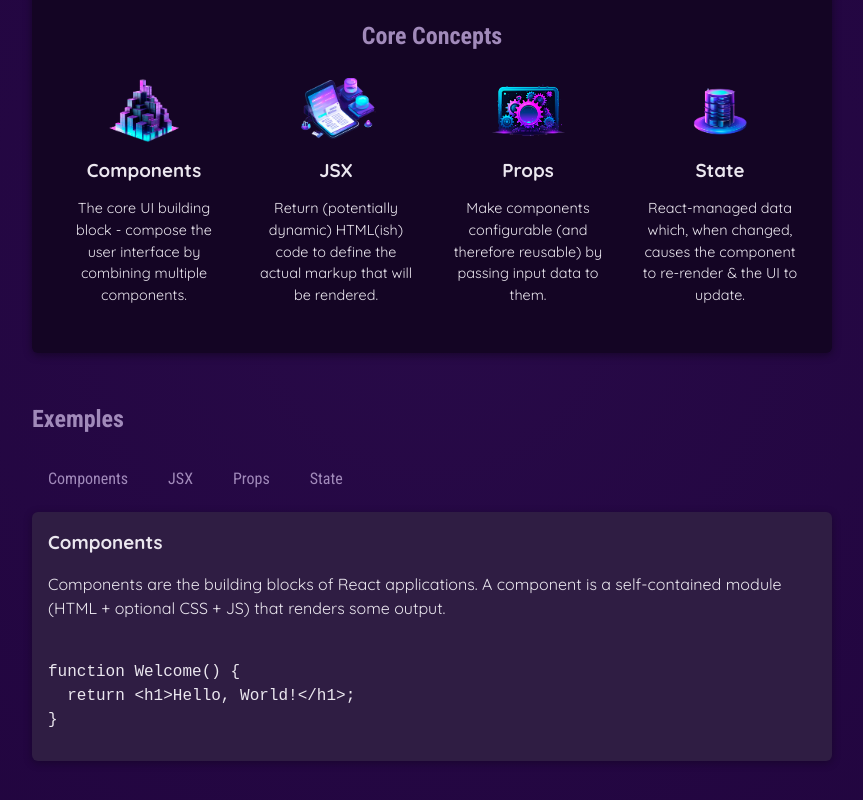
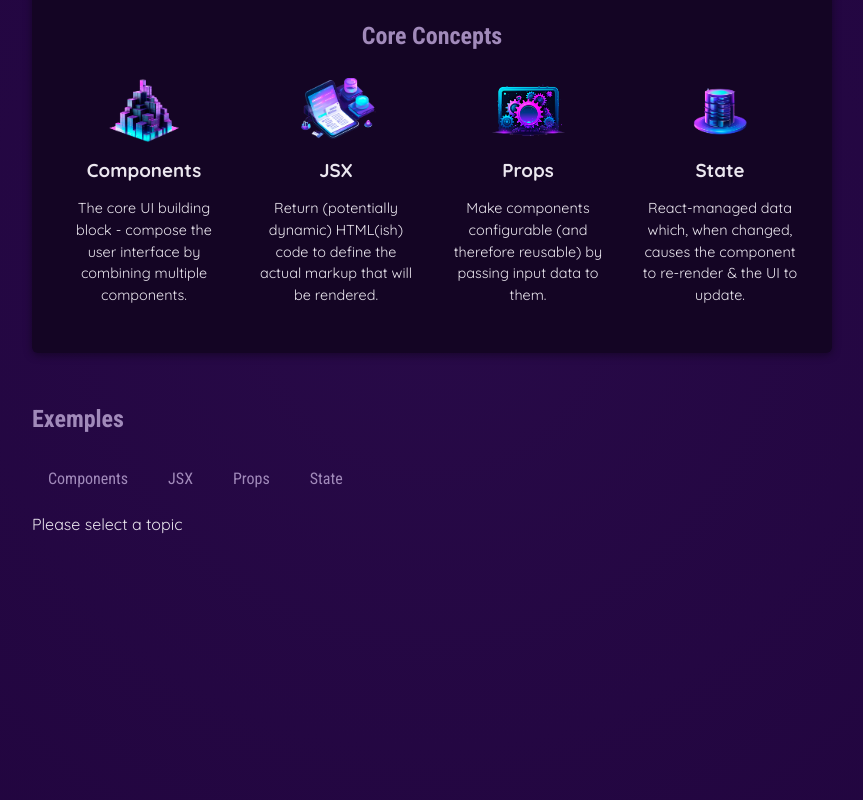
Before and after one commit to MEBARKI16/ReactEssential, a React (Vite) app: page / in a window 1280 px wide. Shown: the part 346-1146 px from the top of the page, without its empty margins (208-1071 px from the left). Built offline with nearby package versions, Linux system fonts and the light colour scheme.

Commit message:
Rendering Content Conditionally

```diff
--- a/src/App.jsx
+++ b/src/App.jsx
@@ -4,9 +4,21 @@
 import TabButton from './Components/TabButton'
 import { useState } from 'react';
 function App() {
-  const [topic, setTopic] = useState('components');
+  const [topic, setTopic] = useState();
   function HandleClick(selectedButton) {
     setTopic(selectedButton)
+  }
+  let tabContent = <p>Please select a topic</p>;
+  if (topic) {
+    tabContent = <div id='tab-content'>
+      <h3>{EXAMPLES[topic].title}</h3>
+      <p>{EXAMPLES[topic].description}</p>
+      <pre>
+        <code>
+          {EXAMPLES[topic].code}
+        </code>
+      </pre>
+    </div>;
   }
   return (
     <div>
@@ -29,15 +41,7 @@
             <TabButton onSelect={() => HandleClick("props")}>Props</TabButton>
             <TabButton onSelect={() => HandleClick("state")}>State</TabButton>
           </menu>
-          <div id='tab-content'>
-            <h3>{EXAMPLES[topic].title}</h3>
-            <p>{EXAMPLES[topic].description}</p>
-            <pre>
-              <code>
-                {EXAMPLES[topic].code}
-              </code>
-            </pre>
-          </div>
+          {tabContent}
         </section>
       </main>
     </div>
```
